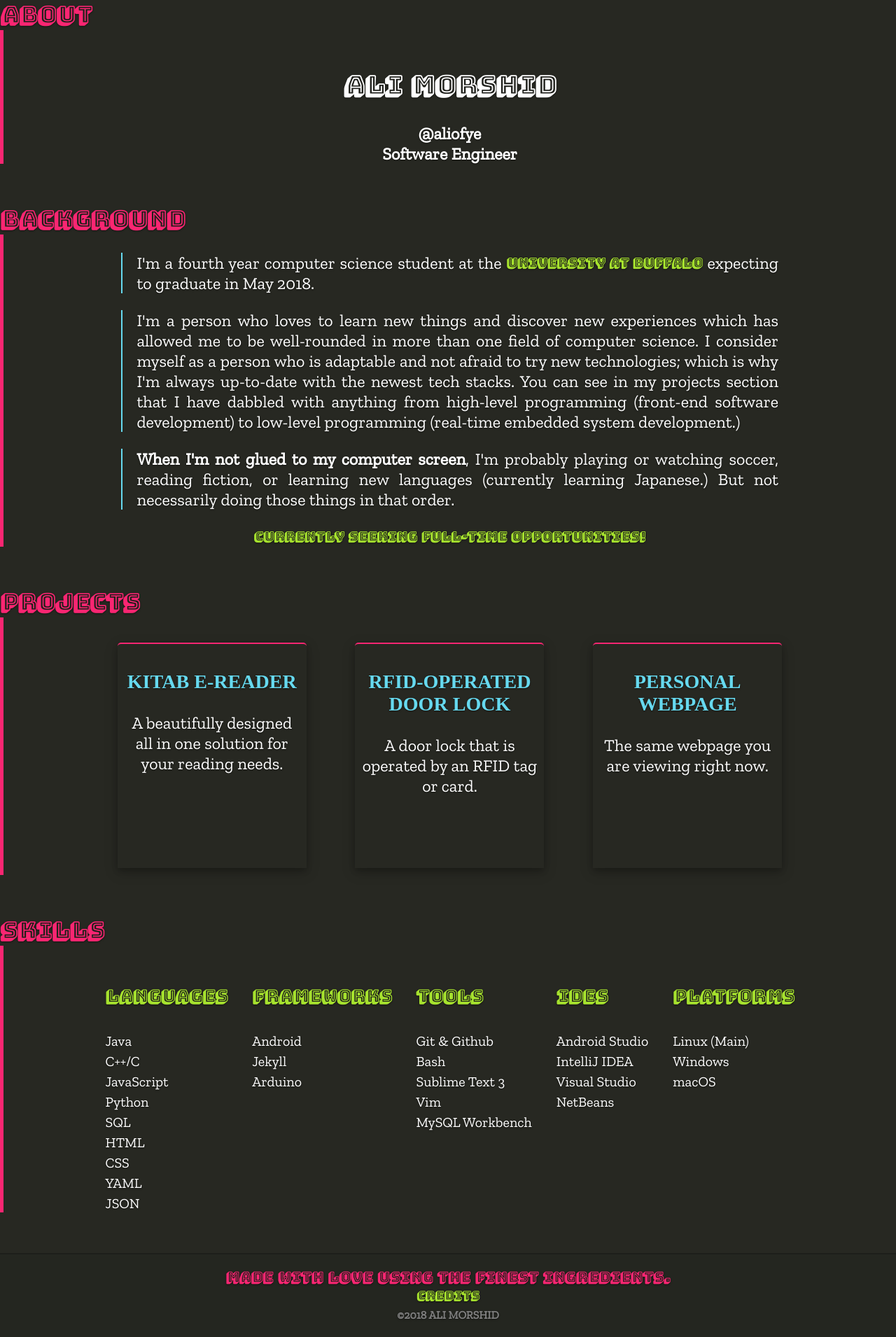
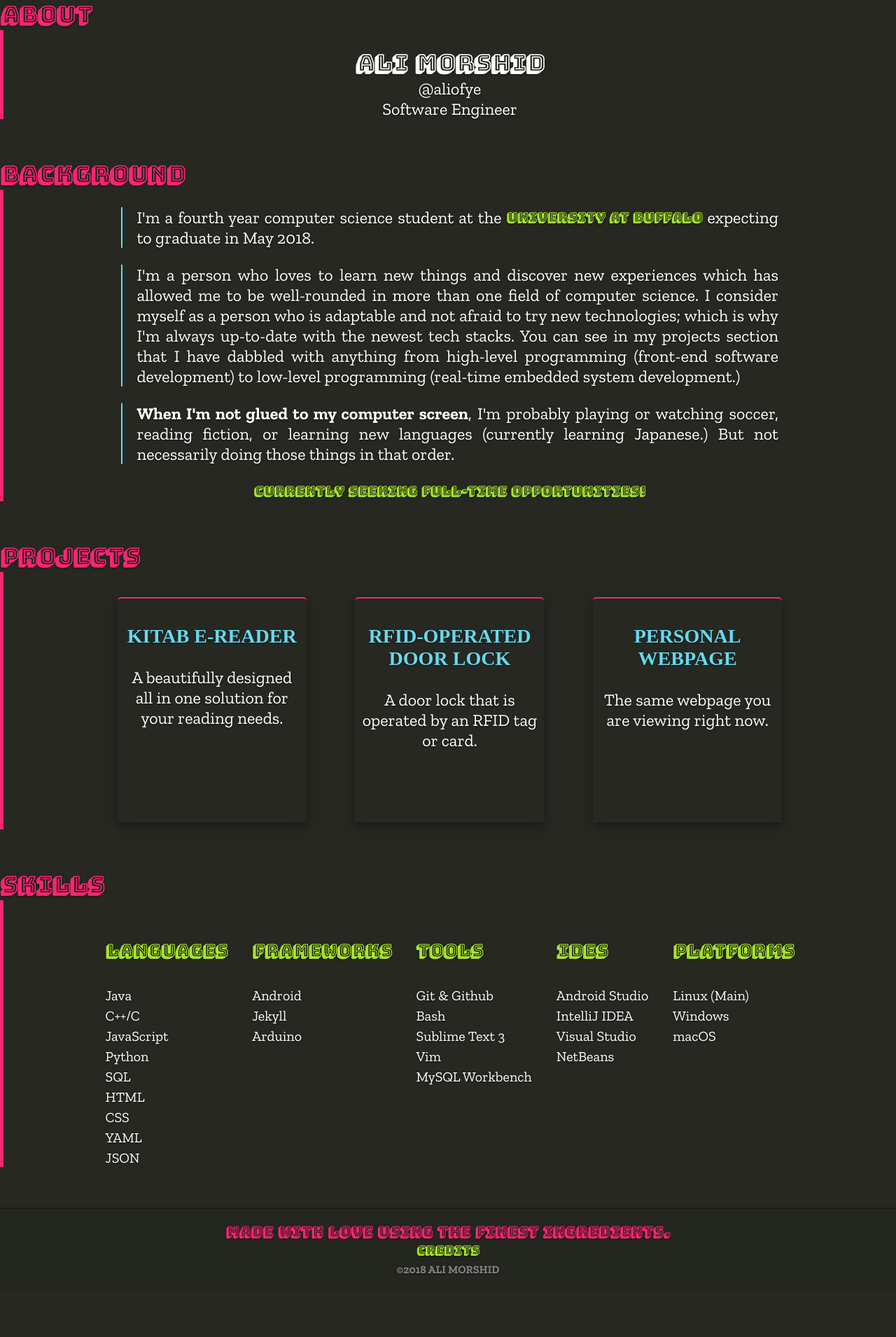
Before and after one commit to aliofyemen/aliofyemen.github.io, a Jekyll site: the page built from index.html, in a window 1280 px wide. Shown: the whole page at 70% size. Built offline with Jekyll 4.4.1, drawn with Linux system fonts in a browser that asks for light colours; some web fonts are replaced; after the commit the page ends 1845 px from its top, so only the background shows below that.

Commit message:
added bold option to primary font fixed issue with card header text not showing correctly on safari

```diff
--- a/_includes/head.html
+++ b/_includes/head.html
@@ -3,5 +3,5 @@
 <meta name="viewport" content="width=device-width, initial-scale=1.0, maximum-scale=1.0, user-scalable=no">
 <title>{{ site.title }}</title>
 <link rel="icon" type="image/png" href="{{site.logo}}" hreflang="en-us">
-<link href="https://fonts.googleapis.com/css?family=Bungee+Shade|Bungee+Outline|Zilla+Slab" rel="stylesheet">
+<link href="https://fonts.googleapis.com/css?family=Bungee+Shade|Bungee+Outline|Zilla+Slab:400,700" rel="stylesheet">
 <link rel="stylesheet" href="{{ site.baseurl }}/css/styles.css" hreflang="en-us">
--- a/_includes/profile.html
+++ b/_includes/profile.html
@@ -2,11 +2,10 @@
 	<div class="section_title">About</div>
 	<div class="section_content">
 		<div class="center_text">
-			<h1 id="name">Ali Morshid</h1>
-			<strong>
-				@aliofye<br>
-				Software Engineer
-			</strong>
+			<span id="name">Ali Morshid</span><br>
+			@aliofye<br>
+			Software Engineer
+
 		</div>
 	</div>
 </section>
--- a/css/styles.scss
+++ b/css/styles.scss
@@ -202,6 +202,9 @@
 
 #name {
 	font-family: $title-font;
+	font-size: $title-font-size;
+	font-weight: bold;
+	color: #fff;
 }
 
 .bouncy_link {
@@ -289,7 +292,7 @@
     /* For mobile phones: */
     blockquote {
         text-align: center;
-        font-size: smaller;
+        // font-size: smaller;
     }
 
     .section_content {
@@ -302,6 +305,11 @@
 		align-items: center;
     }
 
+    .card_header {
+    	font-family: $primary-font;
+		font-weight: bold;
+    }
+
     .skills {
 		text-align: center;
 	}
```
Also changed, not shown: 13 other files.
